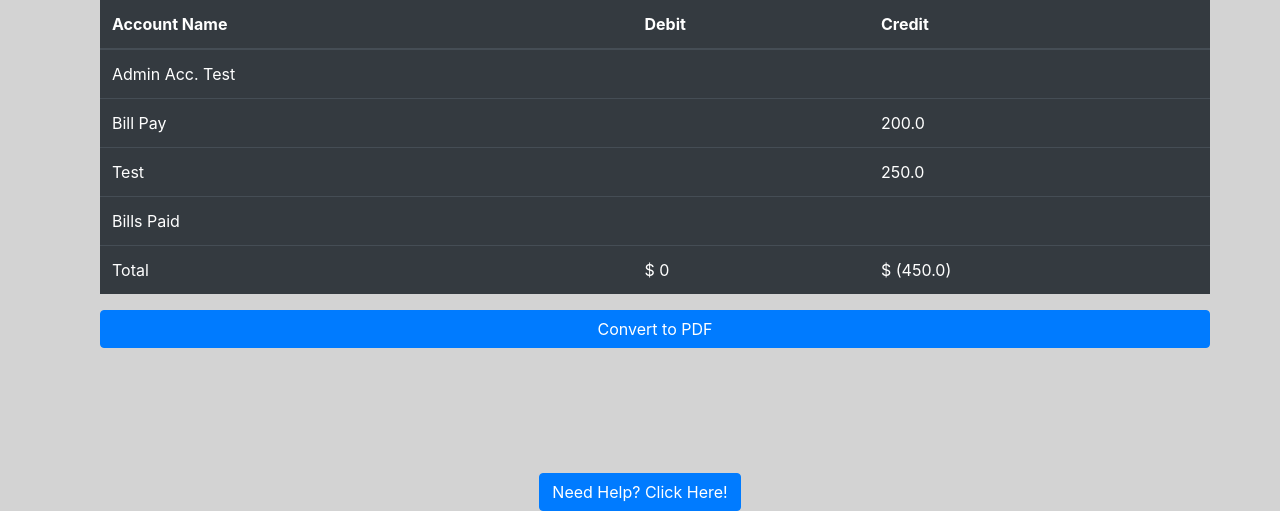
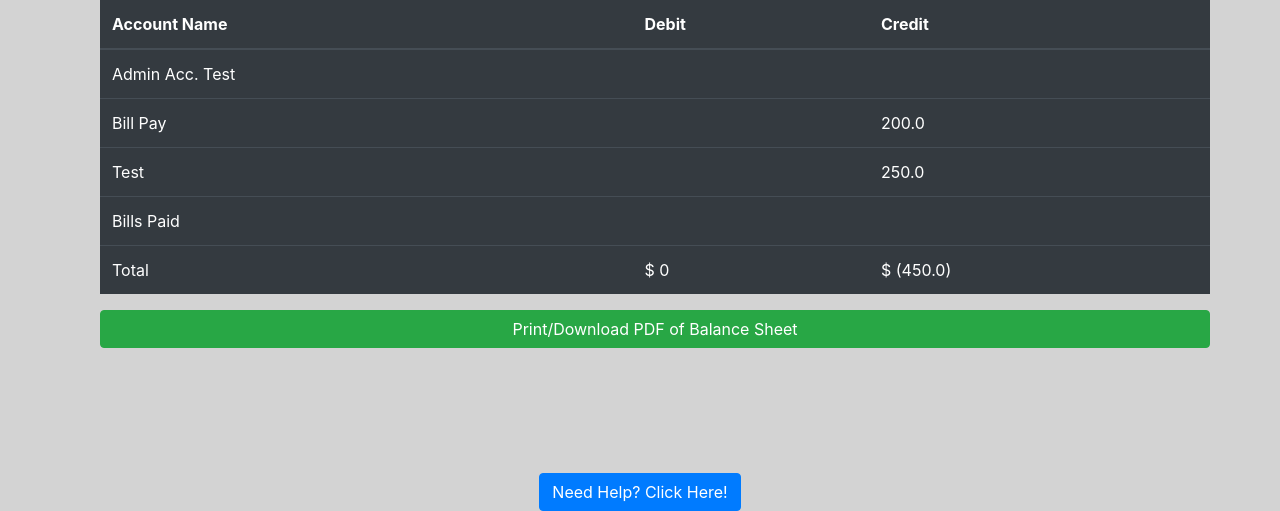
Before and after one commit to Dunson/SWE_4713_Project, a Flask app: page /trial_balance/ in a window 1280 px wide. Shown: the part 289-800 px from the top of the page. Run offline with Flask 2, Linux system fonts and the light colour scheme; a user stored in the database is signed in; data comes from the database, SQL or seed files in the repository; both versions use the stored data as it was after the commit; some libraries are stand-ins or nearby versions.

```diff
--- a/website/auth.py
+++ b/website/auth.py
@@ -403,7 +403,7 @@ def newChart(id):
 
     return render_template('newAccount.html', user = current_user,
                         query = User.query.all(),
-                        searchID = SEARCHID)
+                        searchID = SEARCHID, lpc=lpc())
 
 
 
--- a/website/templates/balance_sheet.html
+++ b/website/templates/balance_sheet.html
@@ -122,7 +122,7 @@
                     <td>{{total_credits}}</td>
                 </tr>
             </table>
-            <button name="submitbutton" type="submit" class="btn btn-primary btn-block">Convert to PDF</button>
+            <button onclick="window.print();" class="btn btn-success btn-block" >Print/Download PDF of Balance Sheet</button>
         </div>
 </body>
 
--- a/website/templates/trial_balance.html
+++ b/website/templates/trial_balance.html
@@ -45,7 +45,7 @@
             </tr>
             </tbody>
         </table>
-        <form method="post"><button name="convert" type="submit" class="btn btn-primary btn-block">Convert to PDF</button></form>
+        <button onclick="window.print();" class="btn btn-success btn-block" >Print/Download PDF of Balance Sheet</button>
     </div>
 </body>
 
```
Also changed, not shown: website/database.db.
